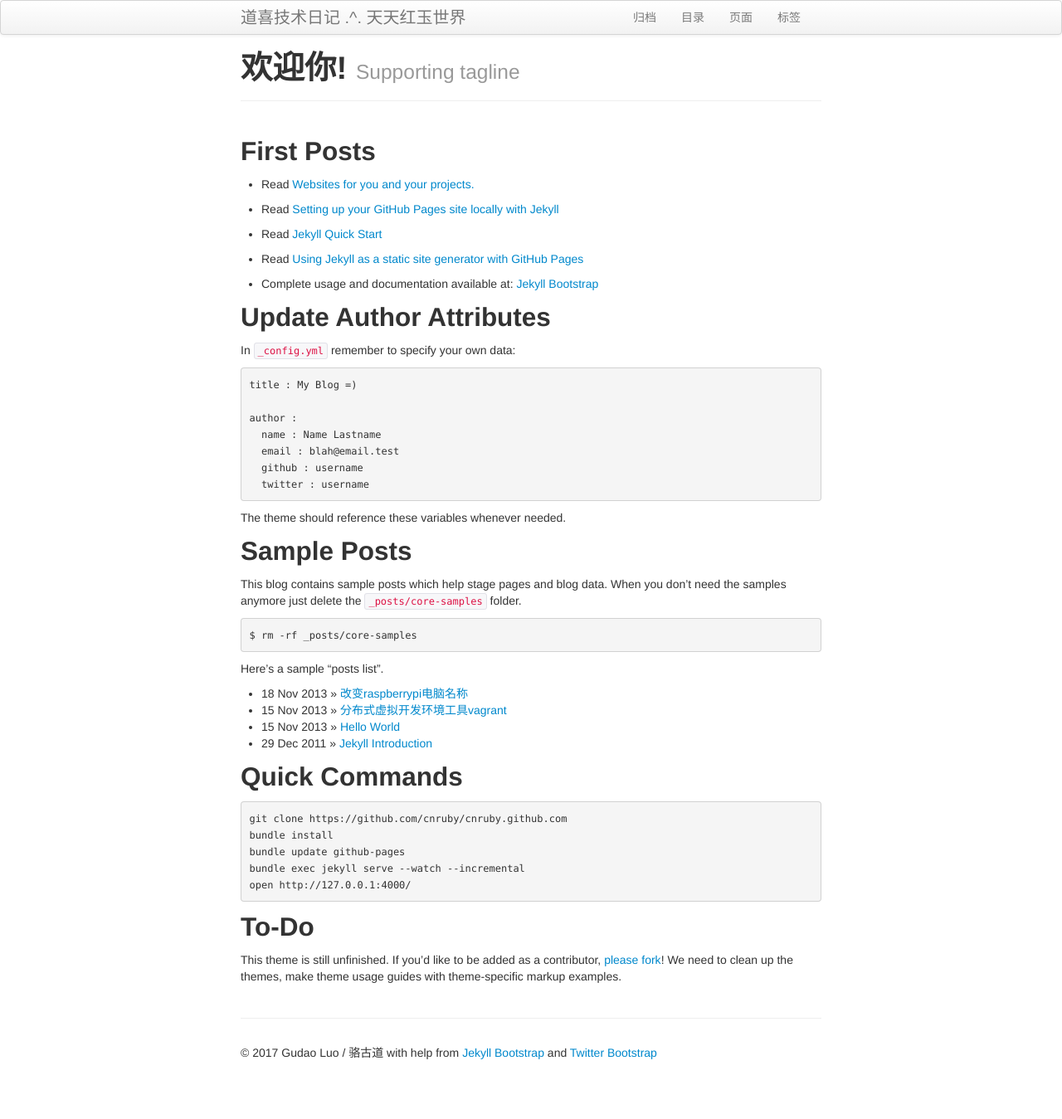
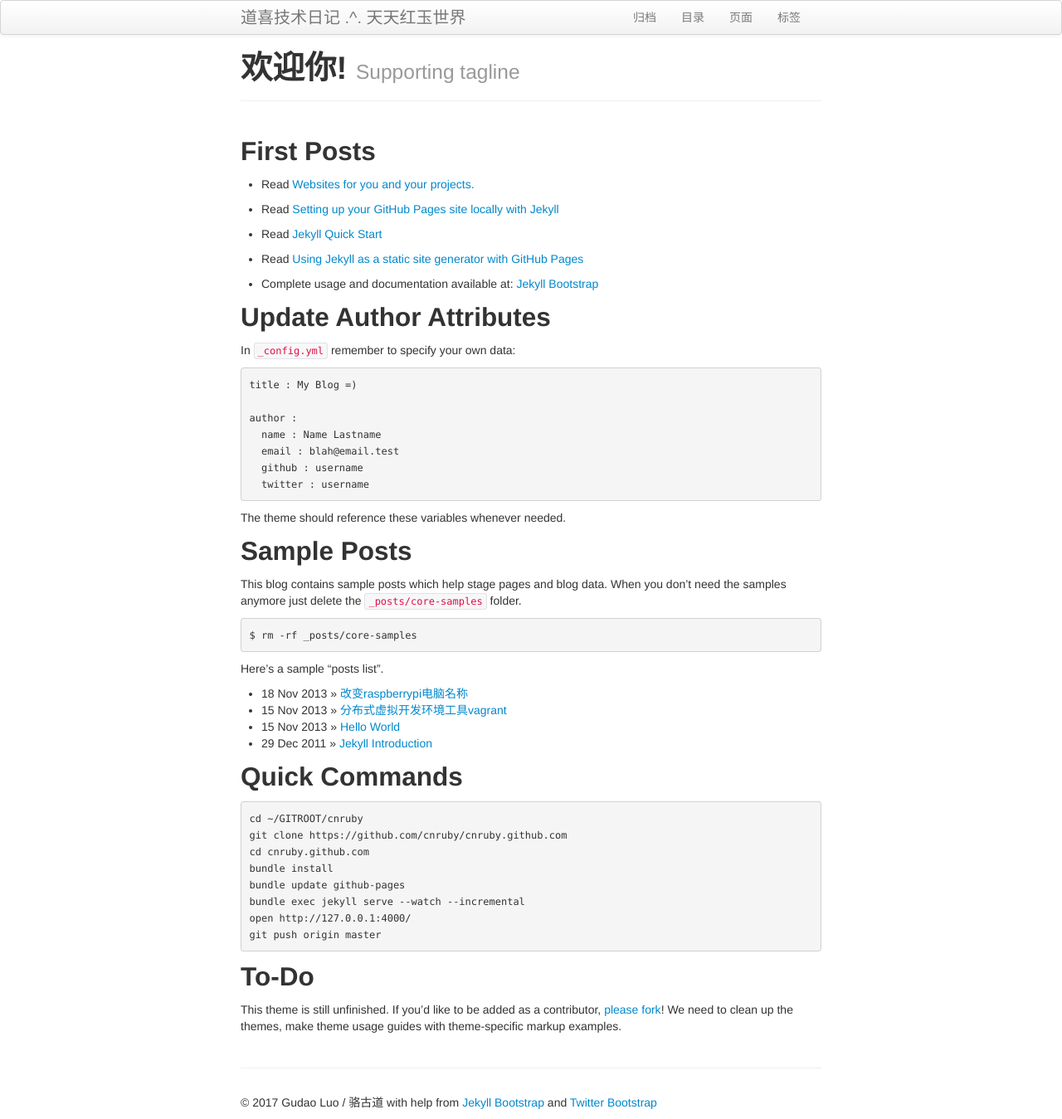
Before and after one commit to iotoi8cn/cnruby.github.com, a Jekyll site: the page built from index.md, in a window 1280 px wide. Shown: the whole page at 83% size. Built offline with Jekyll 4.4.1, drawn with Linux system fonts in a browser that asks for light colours; before the commit the page ends 1289 px from its top, so only the background shows below that.

Commit message:
quick commands

```diff
--- a/index.md
+++ b/index.md
@@ -48,11 +48,14 @@ Here's a sample "posts list".
 
 ## Quick Commands
 
+    cd ~/GITROOT/cnruby
     git clone https://github.com/cnruby/cnruby.github.com
+    cd cnruby.github.com
     bundle install
     bundle update github-pages
     bundle exec jekyll serve --watch --incremental
     open http://127.0.0.1:4000/
+    git push origin master
 
 ## To-Do
 
```
Also changed, not shown: 2 other files.
